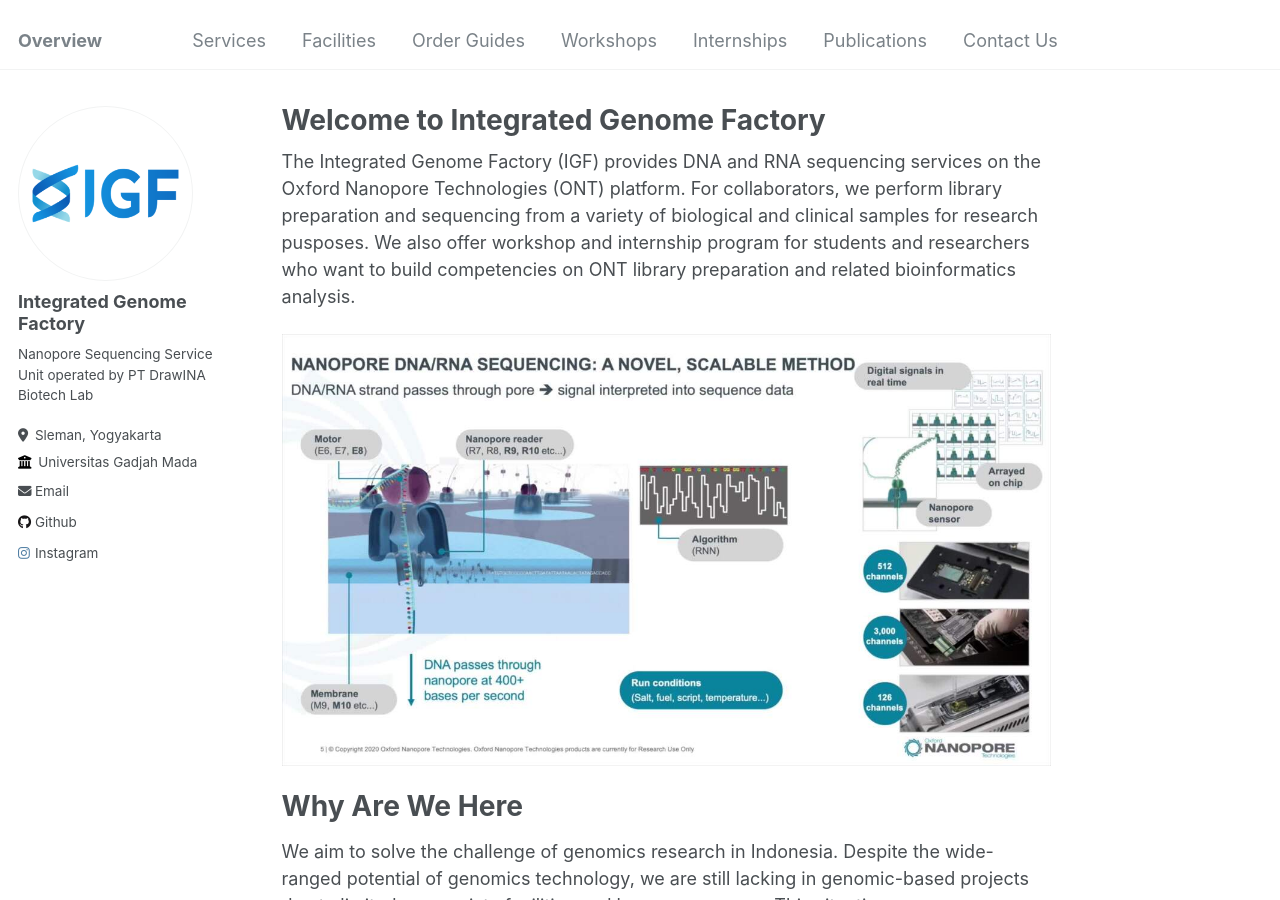
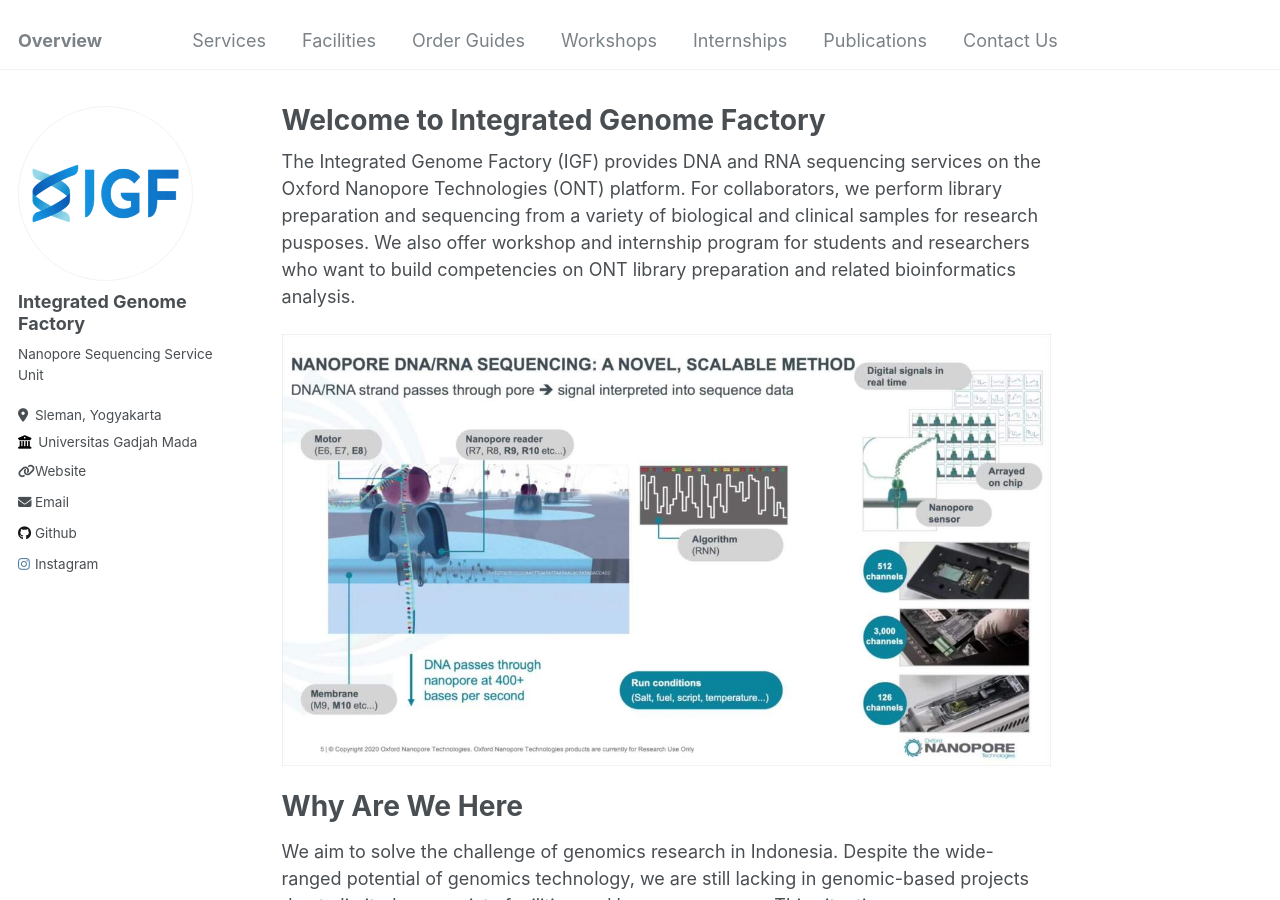
Before and after one commit to igf-genome/igf-genome.github.io, a Jekyll site: the page built from _pages/about.md, in a window 1280 px wide and 900 px high. Built offline with Jekyll 4.4.1, drawn with Linux system fonts in a browser that asks for light colours.

Commit message:
Update _config.yml

```diff
--- a/_config.yml
+++ b/_config.yml
@@ -24,10 +24,10 @@
   avatar           : "profile.png"
   name             : "Integrated Genome Factory"
   pronouns         : # example: "she/her"
-  bio              : "Nanopore Sequencing Service Unit operated by PT DrawINA Biotech Lab"
+  bio              : "Nanopore Sequencing Service Unit"
   location         : "Sleman, Yogyakarta"
   employer         : "Universitas Gadjah Mada"
-  uri              : # URL
+  uri              : "https://igf-genome.github.io/"
   email            : "dblab.seq@gmail.com"
 
   # Academic websites
```
